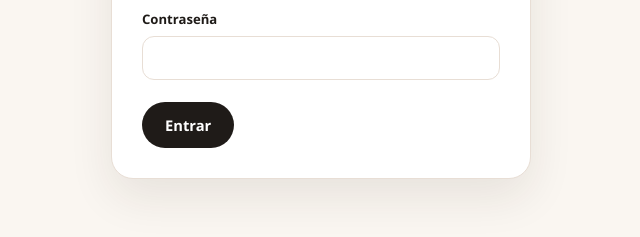
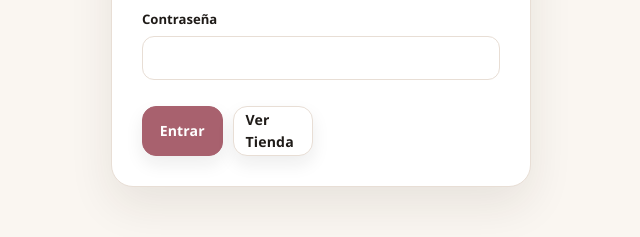
Before and after one commit to Randdy0711/Proyectoweb, a website: page public/admin.html in a window 1280 px wide. Shown: the part 221-458 px from the top of the page, without its empty margins (319-959 px from the left). Drawn offline with Linux system fonts and the light colour scheme.

Commit message:
Mejorar acceso admin y botones del login

```diff
--- a/public/admin.html
+++ b/public/admin.html
@@ -5,7 +5,7 @@
   <meta name="viewport" content="width=device-width, initial-scale=1.0" />
   <title>Admin | EMILIO BAGS</title>
   <link rel="icon" href="/img/logo/emilio-bags.svg" type="image/svg+xml" />
-  <link rel="stylesheet" href="/css/styles.css" />
+  <link rel="stylesheet" href="/css/styles.css?v=3" />
 </head>
 <body>
   <div id="loginView" class="container admin-login">
@@ -14,7 +14,10 @@
     <p>Ingresa la contraseña para gestionar la tienda.</p>
     <form id="loginForm" class="admin-form">
       <label class="admin-field full">Contraseña<input id="passwordInput" type="password" autocomplete="current-password" required /></label>
-      <div class="admin-actions full"><button class="btn btn-dark" type="submit">Entrar</button></div>
+      <div class="admin-actions login-actions full">
+        <button class="btn btn-dark" type="submit">Entrar</button>
+        <a id="backToShopButton" class="btn btn-outline" href="/">Ver Tienda</a>
+      </div>
       <p id="loginError" class="admin-msg full"></p>
     </form>
   </div>
--- a/public/css/styles.css
+++ b/public/css/styles.css
@@ -603,6 +603,21 @@ p { margin: 0 0 12px; color: var(--muted); }
 
 .admin-check { display: flex; align-items: center; gap: 8px; font-size: 0.84rem; }
 .admin-actions { display: flex; flex-wrap: wrap; gap: 10px; margin-top: 6px; }
+.admin-actions.login-actions { display: grid; grid-template-columns: 1fr 1fr; gap: 10px; margin-top: 10px; }
+.admin-actions.login-actions .btn {
+  width: 100%;
+  min-height: 50px;
+  padding: 0 12px;
+  border-radius: 14px;
+  font-size: 0.88rem;
+  letter-spacing: 0.01em;
+  box-shadow: 0 8px 18px rgba(31, 27, 24, 0.08);
+}
+.admin-actions.login-actions .btn-dark { background: var(--accent); border-color: var(--accent); }
+.admin-actions.login-actions .btn-dark:hover { background: var(--accent-dark); border-color: var(--accent-dark); }
+.admin-actions.login-actions .btn-outline { background: var(--paper); border-color: var(--line); }
+.admin-actions.login-actions .btn-outline:hover { background: var(--soft); border-color: var(--accent); color: var(--accent-dark); }
+.admin-actions.login-actions .btn:focus-visible { outline: 3px solid rgba(168, 97, 110, 0.35); outline-offset: 2px; }
 
 .admin-preview { display: flex; flex-wrap: wrap; gap: 10px; margin-top: 10px; }
 .admin-preview img { width: 78px; height: 78px; object-fit: cover; border-radius: 12px; border: 1px solid var(--line); }
--- a/public/js/admin.js
+++ b/public/js/admin.js
@@ -208,6 +208,12 @@ function bindEvents() {
     showLogin();
   });
 
+  byId('backToShopButton').addEventListener('click', () => {
+    adminPassword = '';
+    sessionStorage.removeItem('emilio.admin');
+    showLogin();
+  });
+
   document.querySelectorAll('.admin-tab').forEach((tab) => {
     tab.addEventListener('click', () => {
       document.querySelectorAll('.admin-tab').forEach((item) => item.classList.toggle('active', item === tab));
```
Also changed, not shown: public/index.html (+1 -1 lines).
